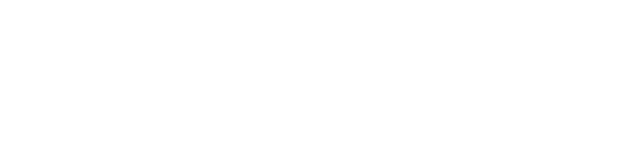
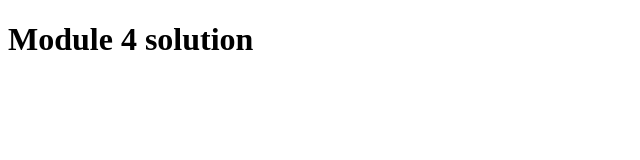
Before and after one commit to Danicore/Coursera-hcj-w4, a plain HTML site: page w4/index.html in a window 1280 px wide. Shown: the whole page, without its empty margins (0-640 px from the left). Drawn offline with Linux system fonts and the light colour scheme.

Commit message:
Update index.html

```diff
--- a/w4/index.html
+++ b/w4/index.html
@@ -11,6 +11,6 @@
     <script src="js/script.js"></script>
 </head>
 <body>
-
+    <h1>Module 4 solution</h1>
 </body>
 </html>
```
